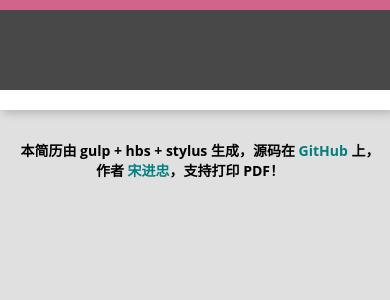
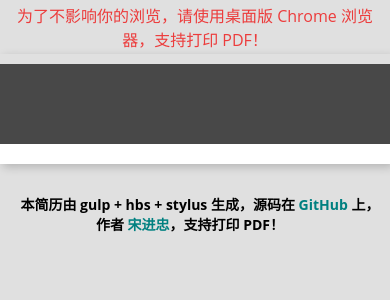
Before and after one commit to songjinzhong/my-resume, a Node server app: template views/index.hbs in a window 390 px wide. Shown: the top 300 px of the page. Run offline with Node 20, Linux system fonts and the light colour scheme; the template is opened without the code that fills it, so the values that code supplies are empty; style sheets or scripts are compiled from the project's sources; some libraries are stand-ins or nearby versions.

Commit message:
add notice

```diff
--- a/public/data/resume.json
+++ b/public/data/resume.json
@@ -11,6 +11,11 @@
 		"download_url": "个人简历-宋进忠.pdf",
 		"backHome": "返回主页",
 		"backHome_url": "http://yuren.space"
+	},
+	"tongji":{
+		"baidu_tongji": "513bc3e28555252418b03cc8e660bc31",
+		"google_tongji": "UA-85346637-1",
+		"zhanzhang_tongji": "1260592860"
 	},
 	"header": {
 		"name": "宋进忠",
--- a/public/stylus/part/mobile.styl
+++ b/public/stylus/part/mobile.styl
@@ -1,4 +1,8 @@
 @media screen and (max-width: 1000px){
+  /* notice */
+  #notice{
+    display block
+  }
   .container{
     min-width 340px
     width 100%
@@ -107,6 +111,10 @@ article here
           }
         }
       }
+      & section .item h3{
+        overflow hidden
+      }
     }
   }
+
 }
--- /dev/null
+++ b/public/stylus/part/notice.styl
@@ -0,0 +1,6 @@
+#notice{
+  padding 3px
+  color #ec3c3c
+  text-align center
+  display none
+}
--- a/public/stylus/part/print.styl
+++ b/public/stylus/part/print.styl
@@ -1,6 +1,9 @@
 @media print{
   body{
     background #ffffff
+  }
+  #notice{
+    display none
   }
   .container{
     box-shadow none
--- a/public/stylus/resume.styl
+++ b/public/stylus/resume.styl
@@ -3,6 +3,8 @@
 @import 'userful/font.styl'
 
 @import 'userful/icon.styl'
+
+@import 'part/notice.styl'
 
 @import 'part/header.styl'
 
--- a/views/index.hbs
+++ b/views/index.hbs
@@ -13,6 +13,9 @@
   <div id="aside">
     {{> aside}}
   </div>
+  <div id="notice">
+    {{> notice}}
+  </div>
   <div class="container">
     <div id="top">
       {{> top}}
@@ -25,5 +28,6 @@
   <div class="footer">
     {{> footer}}
   </div>
+  {{> tongji}}
 </body>
 </html>
--- /dev/null
+++ b/views/partials/notice.hbs
@@ -0,0 +1 @@
+<span>为了不影响你的浏览，请使用桌面版 Chrome 浏览器，支持打印 PDF！</span>
```
